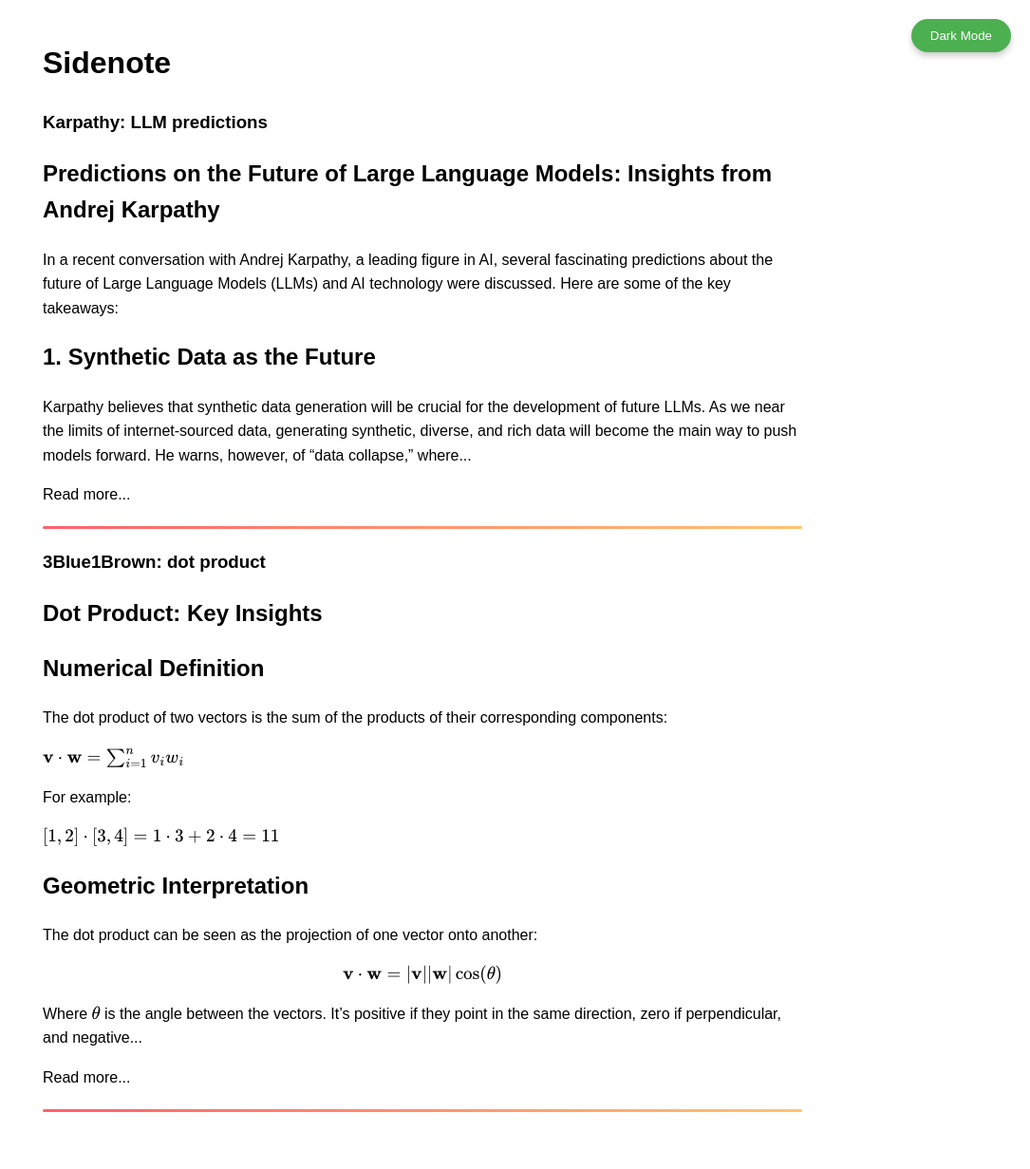
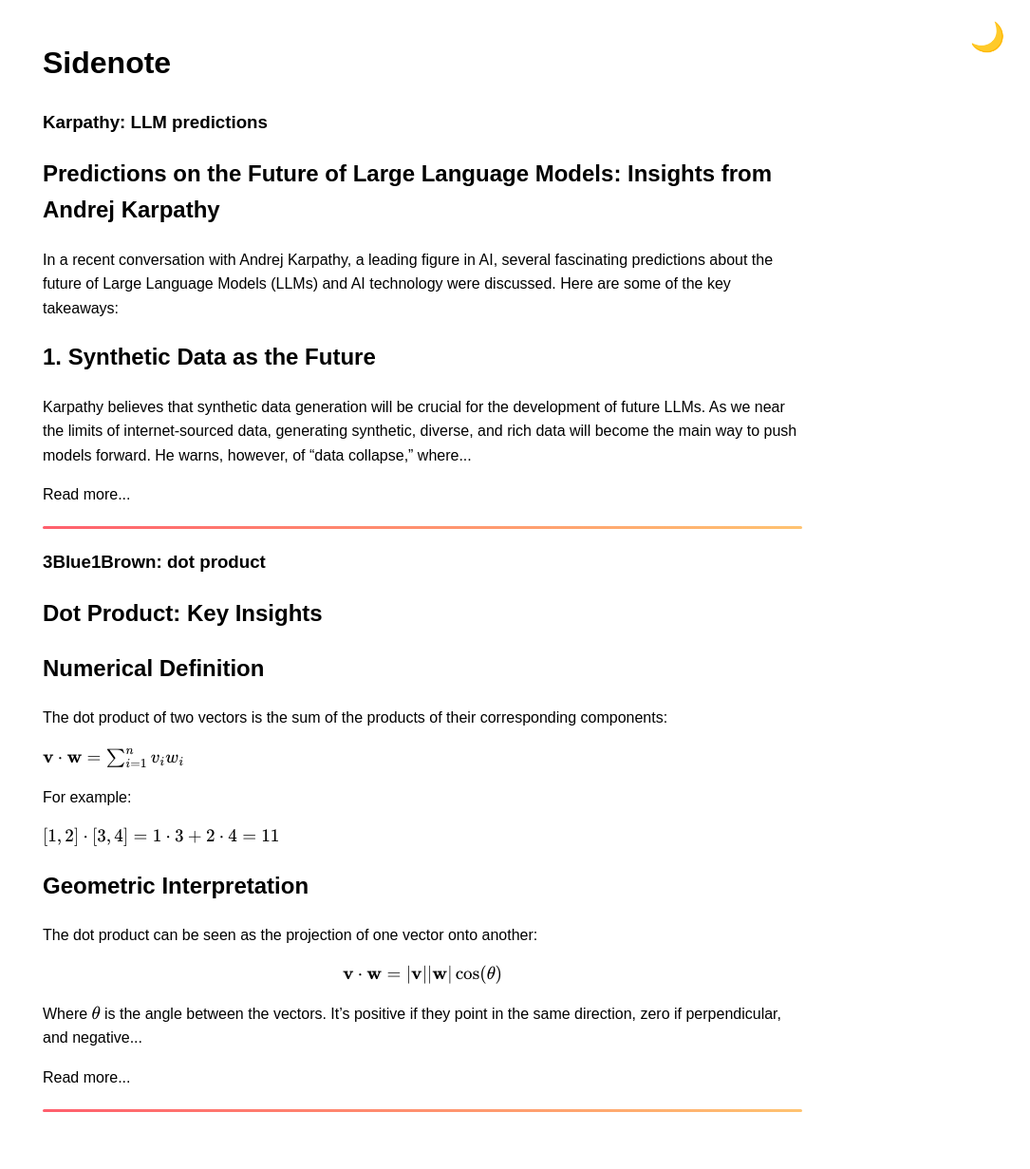
Before and after one commit to itmustalwaysbenight/sidenote, a Jekyll site: the page built from index.html, in a window 1280 px wide. Shown: the whole page at 95% size, without its empty margins (195-1280 px from the left). Built offline with Jekyll 4.4.1, drawn with Linux system fonts in a browser that asks for light colours.

Commit message:
sun and moon button

```diff
--- a/_layouts/default.html
+++ b/_layouts/default.html
@@ -68,18 +68,20 @@
             position: fixed;
             top: 20px;
             right: 20px;
-            background-color: #4CAF50;
-            color: white;
+            background-color: transparent;
             border: none;
-            border-radius: 20px;
-            padding: 10px 20px;
+            font-size: 30px;
             cursor: pointer;
-            box-shadow: 0px 4px 6px rgba(0, 0, 0, 0.2);
-            transition: background-color 0.3s ease;
+            transition: transform 0.3s ease;
+            color: var(--text-color);
         }
 
         .dark-mode-toggle:hover {
-            background-color: #45a049;
+            transform: scale(1.2);
+        }
+
+        body.dark-mode .dark-mode-toggle {
+            color: #fff;
         }
 
         /* External link block styling */
@@ -133,7 +135,7 @@
     </style>
 </head>
 <body>
-    <button class="dark-mode-toggle" id="darkModeToggle">Dark Mode</button>
+    <button class="dark-mode-toggle" id="darkModeToggle">🌙</button>
 
     <header>
         <h1><a href="https://sidenote.live">{{ site.title }}</a></h1>
@@ -152,21 +154,24 @@
         // Check if dark mode is already enabled in localStorage
         if (localStorage.getItem('darkMode') === 'enabled') {
             body.classList.add('dark-mode');
-            toggleButton.textContent = 'Light Mode';
+            toggleButton.textContent = '☀️'; // Show sun icon in dark mode
+        } else {
+            toggleButton.textContent = '🌙'; // Show moon icon in light mode
         }
 
         // Event listener for dark mode toggle button
         toggleButton.addEventListener('click', function() {
             body.classList.toggle('dark-mode');
             if (body.classList.contains('dark-mode')) {
-                toggleButton.textContent = 'Light Mode';
+                toggleButton.textContent = '☀️'; // Show sun icon when dark mode is on
                 localStorage.setItem('darkMode', 'enabled');
             } else {
-                toggleButton.textContent = 'Dark Mode';
+                toggleButton.textContent = '🌙'; // Show moon icon when light mode is on
                 localStorage.setItem('darkMode', 'disabled');
             }
         });
     </script>
+
 
     <script type="text/javascript" async
       src="https://cdn.jsdelivr.net/npm/mathjax@3/es5/tex-mml-chtml.js">
```
